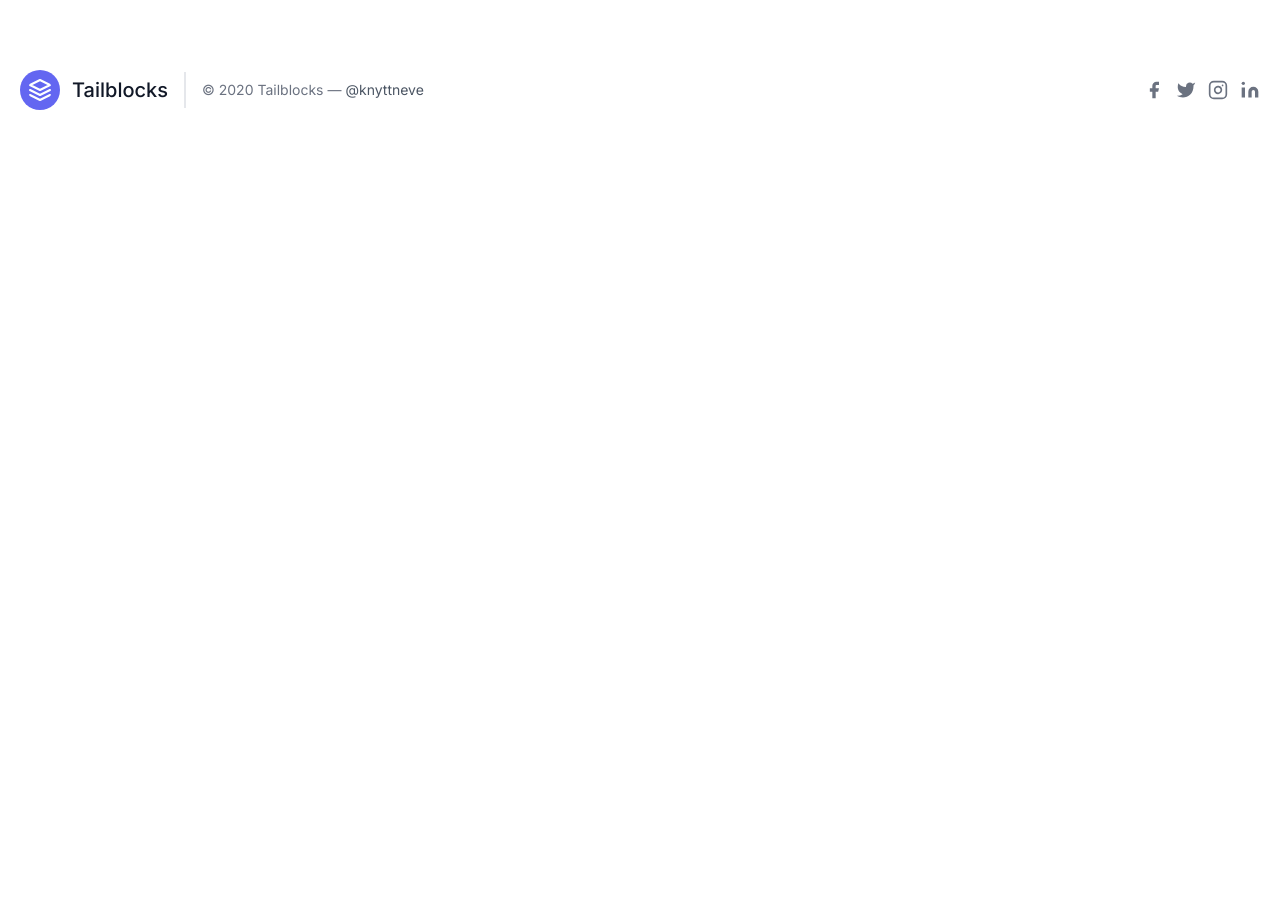
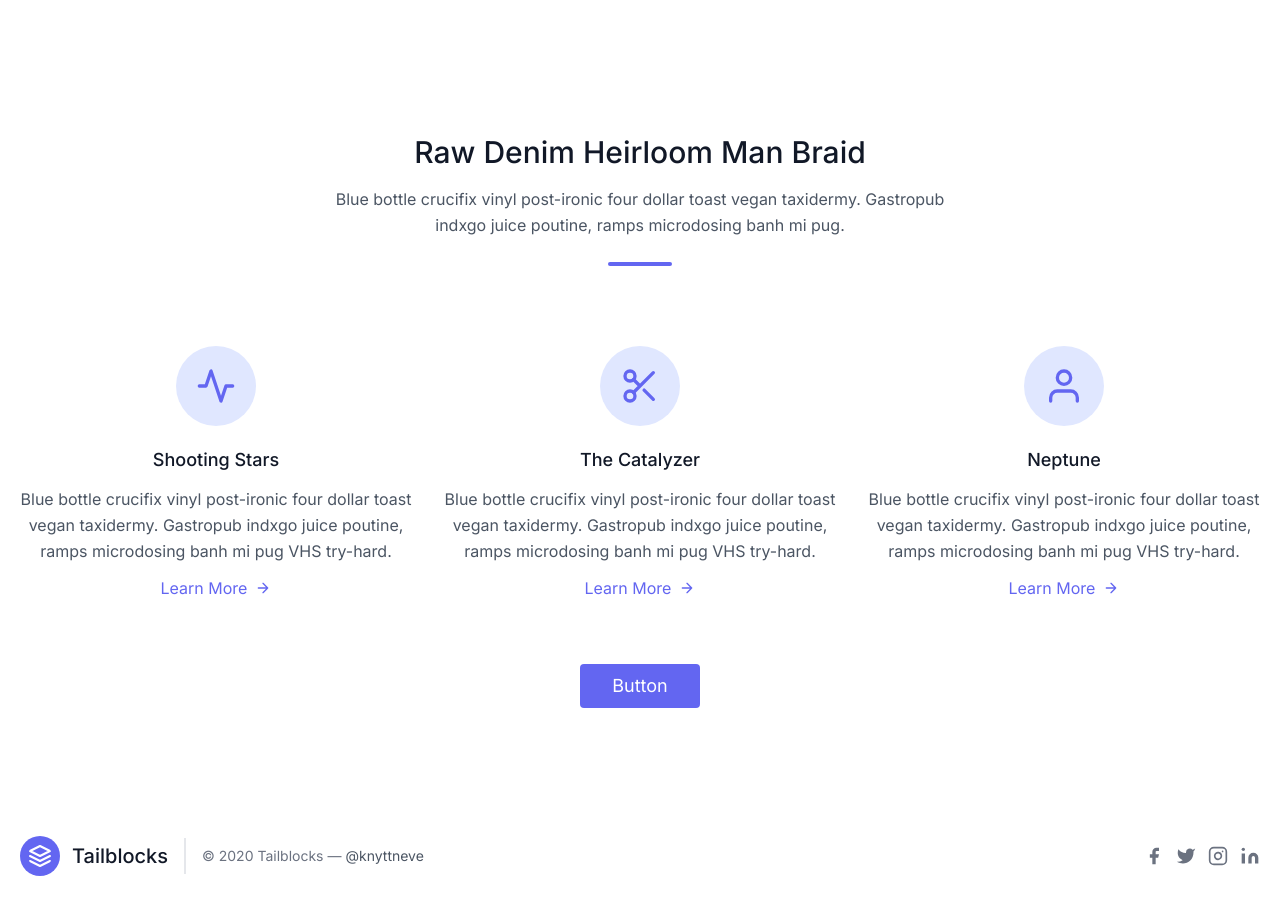
Before and after one commit to TheArya7eet/landing-page, a Next.js app in the folder my-app/: page / in a window 1280 px wide. Shown: the part 1340-2248 px from the top of the page. Before the commit the page ends 1482 px from the top, so only its background shows below. Built offline with nearby package versions, Linux system fonts and the light colour scheme.

Commit message:
feat: feature added

```diff
--- a/my-app/src/app/page.tsx
+++ b/my-app/src/app/page.tsx
@@ -2,12 +2,14 @@ import Image from 'next/image'
 
 import HeroSection from '@/components/hero-section'
 import Content from '@/components/content'
+import Feature from '@/components/feature'
 
 export default function Home() {
   return (
     <main>
         <HeroSection />
         <Content />
+        <Feature />
     </main>
   )
 }
--- /dev/null
+++ b/my-app/src/components/feature.tsx
@@ -0,0 +1,73 @@
+import React from 'react'
+
+const Feature = () => {
+    return (
+        <section className="text-gray-600 body-font">
+  <div className="container px-5 py-24 mx-auto">
+    <div className="text-center mb-20">
+      <h1 className="sm:text-3xl text-2xl font-medium title-font text-gray-900 mb-4">Raw Denim Heirloom Man Braid</h1>
+      <p className="text-base leading-relaxed xl:w-2/4 lg:w-3/4 mx-auto text-gray-500s">Blue bottle crucifix vinyl post-ironic four dollar toast vegan taxidermy. Gastropub indxgo juice poutine, ramps microdosing banh mi pug.</p>
+      <div className="flex mt-6 justify-center">
+        <div className="w-16 h-1 rounded-full bg-indigo-500 inline-flex"></div>
+      </div>
+    </div>
+    <div className="flex flex-wrap sm:-m-4 -mx-4 -mb-10 -mt-4 md:space-y-0 space-y-6">
+      <div className="p-4 md:w-1/3 flex flex-col text-center items-center">
+        <div className="w-20 h-20 inline-flex items-center justify-center rounded-full bg-indigo-100 text-indigo-500 mb-5 flex-shrink-0">
+          <svg fill="none" stroke="currentColor" stroke-linecap="round" stroke-linejoin="round" stroke-width="2" className="w-10 h-10" viewBox="0 0 24 24">
+            <path d="M22 12h-4l-3 9L9 3l-3 9H2"></path>
+          </svg>
+        </div>
+        <div className="flex-grow">
+          <h2 className="text-gray-900 text-lg title-font font-medium mb-3">Shooting Stars</h2>
+          <p className="leading-relaxed text-base">Blue bottle crucifix vinyl post-ironic four dollar toast vegan taxidermy. Gastropub indxgo juice poutine, ramps microdosing banh mi pug VHS try-hard.</p>
+          <a className="mt-3 text-indigo-500 inline-flex items-center">Learn More
+            <svg fill="none" stroke="currentColor" stroke-linecap="round" stroke-linejoin="round" stroke-width="2" className="w-4 h-4 ml-2" viewBox="0 0 24 24">
+              <path d="M5 12h14M12 5l7 7-7 7"></path>
+            </svg>
+          </a>
+        </div>
+      </div>
+      <div className="p-4 md:w-1/3 flex flex-col text-center items-center">
+        <div className="w-20 h-20 inline-flex items-center justify-center rounded-full bg-indigo-100 text-indigo-500 mb-5 flex-shrink-0">
+          <svg fill="none" stroke="currentColor" stroke-linecap="round" stroke-linejoin="round" stroke-width="2" className="w-10 h-10" viewBox="0 0 24 24">
+            <circle cx="6" cy="6" r="3"></circle>
+            <circle cx="6" cy="18" r="3"></circle>
+            <path d="M20 4L8.12 15.88M14.47 14.48L20 20M8.12 8.12L12 12"></path>
+          </svg>
+        </div>
+        <div className="flex-grow">
+          <h2 className="text-gray-900 text-lg title-font font-medium mb-3">The Catalyzer</h2>
+          <p className="leading-relaxed text-base">Blue bottle crucifix vinyl post-ironic four dollar toast vegan taxidermy. Gastropub indxgo juice poutine, ramps microdosing banh mi pug VHS try-hard.</p>
+          <a className="mt-3 text-indigo-500 inline-flex items-center">Learn More
+            <svg fill="none" stroke="currentColor" stroke-linecap="round" stroke-linejoin="round" stroke-width="2" className="w-4 h-4 ml-2" viewBox="0 0 24 24">
+              <path d="M5 12h14M12 5l7 7-7 7"></path>
+            </svg>
+          </a>
+        </div>
+      </div>
+      <div className="p-4 md:w-1/3 flex flex-col text-center items-center">
+        <div className="w-20 h-20 inline-flex items-center justify-center rounded-full bg-indigo-100 text-indigo-500 mb-5 flex-shrink-0">
+          <svg fill="none" stroke="currentColor" stroke-linecap="round" stroke-linejoin="round" stroke-width="2" className="w-10 h-10" viewBox="0 0 24 24">
+            <path d="M20 21v-2a4 4 0 00-4-4H8a4 4 0 00-4 4v2"></path>
+            <circle cx="12" cy="7" r="4"></circle>
+          </svg>
+        </div>
+        <div className="flex-grow">
+          <h2 className="text-gray-900 text-lg title-font font-medium mb-3">Neptune</h2>
+          <p className="leading-relaxed text-base">Blue bottle crucifix vinyl post-ironic four dollar toast vegan taxidermy. Gastropub indxgo juice poutine, ramps microdosing banh mi pug VHS try-hard.</p>
+          <a className="mt-3 text-indigo-500 inline-flex items-center">Learn More
+            <svg fill="none" stroke="currentColor" stroke-linecap="round" stroke-linejoin="round" stroke-width="2" className="w-4 h-4 ml-2" viewBox="0 0 24 24">
+              <path d="M5 12h14M12 5l7 7-7 7"></path>
+            </svg>
+          </a>
+        </div>
+      </div>
+    </div>
+    <button className="flex mx-auto mt-16 text-white bg-indigo-500 border-0 py-2 px-8 focus:outline-none hover:bg-indigo-600 rounded text-lg">Button</button>
+  </div>
+</section>
+    )
+}
+
+export default Feature
--- a/my-app/src/components/header.tsx
+++ b/my-app/src/components/header.tsx
@@ -12,8 +12,8 @@ const Header = () => {
                 </a>
                 <nav className="md:ml-auto md:mr-auto flex flex-wrap items-center text-base justify-center">
                     <a className="mr-5 hover:text-gray-900 cursor-pointer">Home</a>
-                    <a className="mr-5 hover:text-gray-900 cursor-pointer">About Me</a>
-                    <a className="mr-5 hover:text-gray-900 cursor-pointer">Blog</a>
+                    <a className="mr-5 hover:text-gray-900 cursor-pointer">Content</a>
+                    <a className="mr-5 hover:text-gray-900 cursor-pointer">Features</a>
                     <a className="mr-5 hover:text-gray-900 cursor-pointer">Settings</a>
                 </nav>
                 <button className="inline-flex items-center bg-gray-100 border-0 py-1 px-3 focus:outline-none hover:bg-gray-200 rounded text-base mt-4 md:mt-0">Get Started
--- a/my-app/src/components/hero-section.tsx
+++ b/my-app/src/components/hero-section.tsx
@@ -4,7 +4,7 @@ const HeroSection = () => {
     return (
         <section className="text-gray-400  body-font">
             <div className="container mx-auto flex px-5 py-24 items-center justify-center flex-col lg:flex-row">
-                <img className="lg:w-2/6 md:w-3/6 w-5/6 mb-10 object-cover object-center text-center rounded-xl" alt="Error: Cannot load image" src= "" />
+                <img className="lg:w-2/6 md:w-3/6 w-5/6 mb-10 object-cover object-center text-center rounded-xl shadow-xl" alt="Error: Cannot load image" src= "" />
                     <div className="text-center lg:w-2/3 w-full">
                         <h1 className="title-font sm:text-4xl text-3xl mb-4 font-medium text-black">Hello, I'm Aryajeet.</h1>
                         <p className="leading-relaxed mb-8">Meggings kinfolk echo park stumptown DIY, kale chips beard jianbing tousled. Chambray dreamcatcher trust fund, kitsch vice godard disrupt ramps hexagon mustache umami snackwave tilde chillwave ugh. Pour-over meditation PBR&B pickled ennui celiac mlkshk freegan photo booth af fingerstache pitchfork.</p>
```
